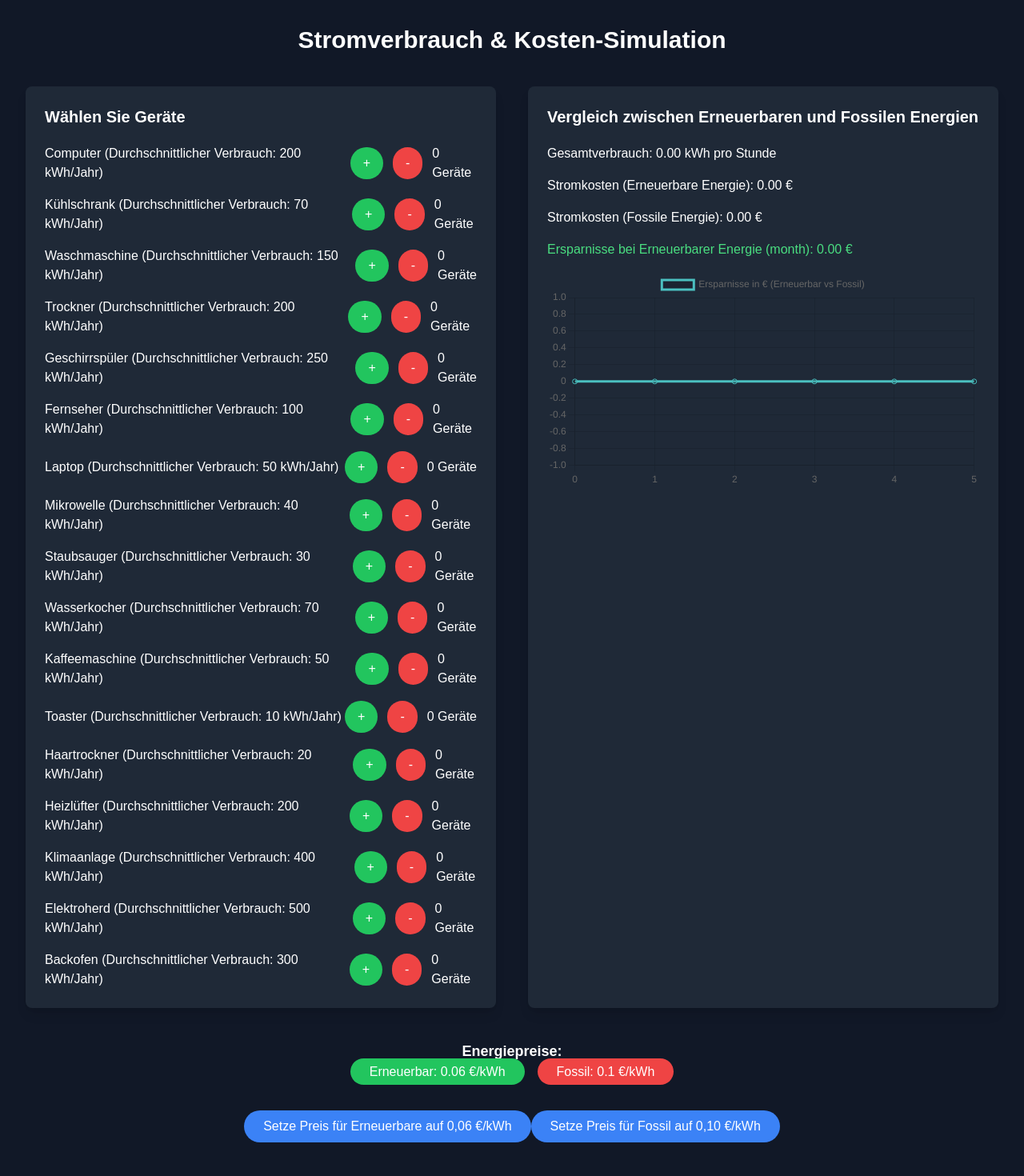
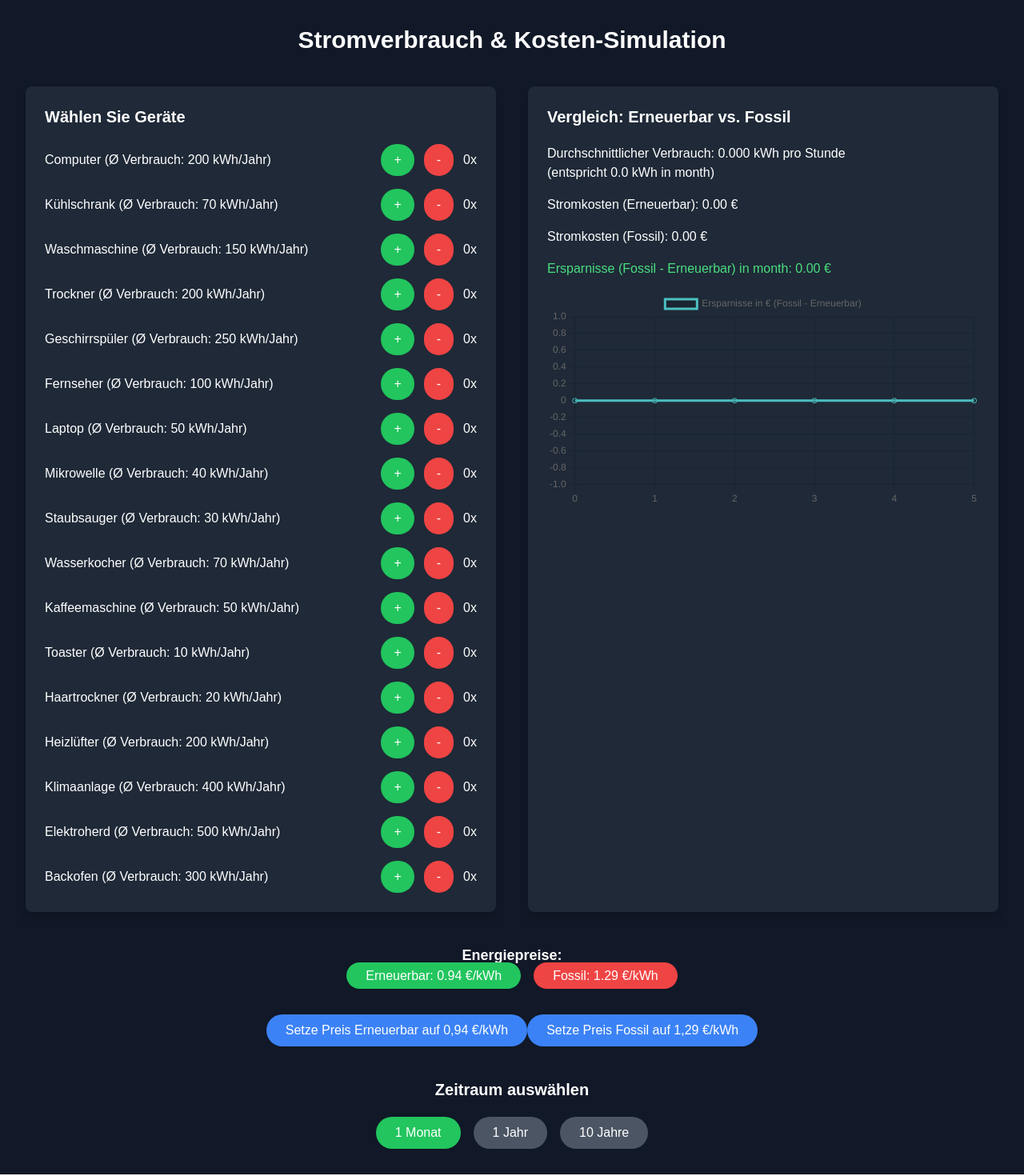
Before and after one commit to Verpixeltes/savemoneywtf, a Next.js app: page / in a window 1280 px wide. Shown: the top 1470 px of the page at 80% size. Built offline with nearby package versions, Linux system fonts and the light colour scheme.

Commit message:
Your descriptive commit message

```diff
--- a/app/page.js
+++ b/app/page.js
@@ -1,14 +1,23 @@
 import { useState, useEffect } from 'react';
 import { Line } from 'react-chartjs-2';
-import { Chart as ChartJS, CategoryScale, LinearScale, PointElement, LineElement, Title, Tooltip, Legend } from 'chart.js';
+import {
+  Chart as ChartJS,
+  CategoryScale,
+  LinearScale,
+  PointElement,
+  LineElement,
+  Title,
+  Tooltip,
+  Legend,
+} from 'chart.js';
 import 'tailwindcss/tailwind.css';
 
 ChartJS.register(CategoryScale, LinearScale, PointElement, LineElement, Title, Tooltip, Legend);
 
-// Erweiterte Geräte mit Leistungsangaben und durchschnittlichem Stromverbrauch
+// Erweiterte Geräteliste mit Angaben zur Leistung (W) und zum jährlichen Verbrauch (kWh/Jahr)
 const devices = {
-  computer: { name: 'Computer', power: 100, yearlyUsage: 200 }, // 200 kWh pro Jahr
-  fridge: { name: 'Kühlschrank', power: 100, yearlyUsage: 70 }, // 70 kWh pro Jahr
+  computer: { name: 'Computer', power: 100, yearlyUsage: 200 }, // 200 kWh/Jahr
+  fridge: { name: 'Kühlschrank', power: 100, yearlyUsage: 70 },   // 70 kWh/Jahr
   washingMachine: { name: 'Waschmaschine', power: 500, yearlyUsage: 150 },
   dryer: { name: 'Trockner', power: 2500, yearlyUsage: 200 },
   dishwasher: { name: 'Geschirrspüler', power: 1800, yearlyUsage: 250 },
@@ -29,8 +38,9 @@ const devices = {
 export default function Home() {
   const [selectedDevices, setSelectedDevices] = useState({});
   const [numDevices, setNumDevices] = useState({});
-  const [renewablePricePerKWh, setRenewablePricePerKWh] = useState(0.06); // Erneuerbare Energie (Solar, Wind, etc.)
-  const [fossilPricePerKWh, setFossilPricePerKWh] = useState(0.10); // Fossile Energie (z.B. Kohle)
+  // Realistische Preise in €/kWh:
+  const [renewablePricePerKWh, setRenewablePricePerKWh] = useState(0.94); // Erneuerbare Energien
+  const [fossilPricePerKWh, setFossilPricePerKWh] = useState(1.29);       // Fossile Energien
 
   const [timePeriod, setTimePeriod] = useState('month'); // 'month', 'year', '10years'
   const [savings, setSavings] = useState(0);
@@ -38,7 +48,7 @@ export default function Home() {
     labels: ['0', '1', '2', '3', '4', '5'],
     datasets: [
       {
-        label: 'Ersparnisse in € (Erneuerbar vs Fossil)',
+        label: 'Ersparnisse in € (Fossil - Erneuerbar)',
         data: [0, 0, 0, 0, 0, 0],
         borderColor: 'rgba(75, 192, 192, 1)',
         tension: 0.4,
@@ -46,39 +56,41 @@ export default function Home() {
     ],
   });
 
-  // Gesamtverbrauch berechnen
+  // Berechne den durchschnittlichen Verbrauch pro Stunde (in kWh)
+  // 1 Jahr hat 8760 Stunden.
   const totalPowerUsage = Object.keys(selectedDevices).reduce((total, deviceKey) => {
     const device = devices[deviceKey];
     const quantity = numDevices[deviceKey] || 0;
-    return total + (device.power / 1000) * quantity; // Umwandlung in kWh
-  }, 0); // kWh pro Stunde
+    return total + (device.yearlyUsage / 8760) * quantity;
+  }, 0);
 
-  // Berechnung der Stromkosten
-  const renewableCost = totalPowerUsage * renewablePricePerKWh;
-  const fossilCost = totalPowerUsage * fossilPricePerKWh;
-
-  // Berechnung der Ersparnisse
-  useEffect(() => {
-    let timeMultiplier = 1;
+  // Anzahl der Stunden im gewählten Zeitraum
+  let periodHours = 1;
   switch (timePeriod) {
     case 'month':
-        timeMultiplier = 720; // 24 Stunden * 30 Tage
+      periodHours = 720; // ca. 30 Tage
       break;
     case 'year':
-        timeMultiplier = 8760; // 24 Stunden * 365 Tage
+      periodHours = 8760; // 365 Tage
       break;
     case '10years':
-        timeMultiplier = 87600; // 24 Stunden * 365 Tage * 10 Jahre
+      periodHours = 87600; // 10 Jahre
       break;
     default:
-        timeMultiplier = 1;
+      periodHours = 1;
   }
 
-    const savedAmount = (fossilCost - renewableCost) * timeMultiplier;
+  // Berechne die Stromkosten im gewählten Zeitraum
+  const renewableCost = totalPowerUsage * periodHours * renewablePricePerKWh;
+  const fossilCost = totalPowerUsage * periodHours * fossilPricePerKWh;
+
+  // Ersparnisse: Differenz der Kosten
+  useEffect(() => {
+    const savedAmount = fossilCost - renewableCost;
     setSavings(savedAmount);
-  }, [numDevices, renewablePricePerKWh, fossilPricePerKWh, timePeriod]);
+  }, [totalPowerUsage, renewableCost, fossilCost, timePeriod]);
 
-  // Graph aktualisieren
+  // Aktualisiere den Graphen (Live-Graph)
   useEffect(() => {
     setTimeSeries((prevState) => {
       const newData = [...prevState.datasets[0].data];
@@ -104,12 +116,15 @@ export default function Home() {
       <h1 className="text-3xl font-bold text-center mb-10">Stromverbrauch & Kosten-Simulation</h1>
 
       <div className="grid grid-cols-1 md:grid-cols-2 gap-10">
+        {/* Geräteliste */}
         <div className="bg-gray-800 p-6 rounded-lg shadow-lg">
           <h2 className="text-xl font-semibold mb-5">Wählen Sie Geräte</h2>
           <div className="space-y-4">
             {Object.keys(devices).map((deviceKey) => (
               <div key={deviceKey} className="flex justify-between items-center">
-                <span>{devices[deviceKey].name} (Durchschnittlicher Verbrauch: {devices[deviceKey].yearlyUsage} kWh/Jahr)</span>
+                <span>
+                  {devices[deviceKey].name} (Ø Verbrauch: {devices[deviceKey].yearlyUsage} kWh/Jahr)
+                </span>
                 <div className="flex items-center space-x-3">
                   <button
                     className="bg-green-500 text-white px-4 py-2 rounded-full"
@@ -123,20 +138,26 @@ export default function Home() {
                   >
                     -
                   </button>
-                  <span>{numDevices[deviceKey] || 0} Geräte</span>
+                  <span>{numDevices[deviceKey] || 0}x</span>
                 </div>
               </div>
             ))}
           </div>
         </div>
 
+        {/* Vergleichsansicht */}
         <div className="bg-gray-800 p-6 rounded-lg shadow-lg">
-          <h2 className="text-xl font-semibold mb-5">Vergleich zwischen Erneuerbaren und Fossilen Energien</h2>
+          <h2 className="text-xl font-semibold mb-5">Vergleich: Erneuerbar vs. Fossil</h2>
           <div className="space-y-4">
-            <p>Gesamtverbrauch: {totalPowerUsage.toFixed(2)} kWh pro Stunde</p>
-            <p>Stromkosten (Erneuerbare Energie): {renewableCost.toFixed(2)} €</p>
-            <p>Stromkosten (Fossile Energie): {fossilCost.toFixed(2)} €</p>
-            <p className="text-green-400">Ersparnisse bei Erneuerbarer Energie ({timePeriod}): {savings.toFixed(2)} €</p>
+            <p>
+              Durchschnittlicher Verbrauch: {totalPowerUsage.toFixed(3)} kWh pro Stunde <br />
+              (entspricht {(totalPowerUsage * periodHours).toFixed(1)} kWh in {timePeriod})
+            </p>
+            <p>Stromkosten (Erneuerbar): {renewableCost.toFixed(2)} €</p>
+            <p>Stromkosten (Fossil): {fossilCost.toFixed(2)} €</p>
+            <p className="text-green-400">
+              Ersparnisse (Fossil - Erneuerbar) in {timePeriod}: {savings.toFixed(2)} €
+            </p>
             <div className="mt-5">
               <Line data={timeSeries} options={{ responsive: true }} />
             </div>
@@ -144,27 +165,33 @@ export default function Home() {
         </div>
       </div>
 
+      {/* Steuerung */}
       <div className="mt-10 text-center">
         <h3 className="text-lg font-semibold">Energiepreise:</h3>
         <div className="space-x-4">
-          <span className="bg-green-500 text-white px-6 py-2 rounded-full">Erneuerbar: {renewablePricePerKWh} €/kWh</span>
-          <span className="bg-red-500 text-white px-6 py-2 rounded-full">Fossil: {fossilPricePerKWh} €/kWh</span>
+          <span className="bg-green-500 text-white px-6 py-2 rounded-full">
+            Erneuerbar: {renewablePricePerKWh} €/kWh
+          </span>
+          <span className="bg-red-500 text-white px-6 py-2 rounded-full">
+            Fossil: {fossilPricePerKWh} €/kWh
+          </span>
         </div>
         <div className="mt-5">
           <button
             className="bg-blue-500 text-white px-6 py-2 rounded-full mt-4"
-            onClick={() => setRenewablePricePerKWh(0.06)}
+            onClick={() => setRenewablePricePerKWh(0.94)}
           >
-            Setze Preis für Erneuerbare auf 0,06 €/kWh
+            Setze Preis Erneuerbar auf 0,94 €/kWh
           </button>
           <button
             className="bg-blue-500 text-white px-6 py-2 rounded-full mt-4"
-            onClick={() => setFossilPricePerKWh(0.10)}
+            onClick={() => setFossilPricePerKWh(1.29)}
           >
-            Setze Preis für Fossil auf 0,10 €/kWh
+            Setze Preis Fossil auf 1,29 €/kWh
           </button>
         </div>
 
+        {/* Zeitraum-Auswahl */}
         <div className="mt-10">
           <h3 className="text-xl font-semibold mb-5">Zeitraum auswählen</h3>
           <div className="space-x-4">
```
Lines whose indentation alone changed are shown as unchanged.
